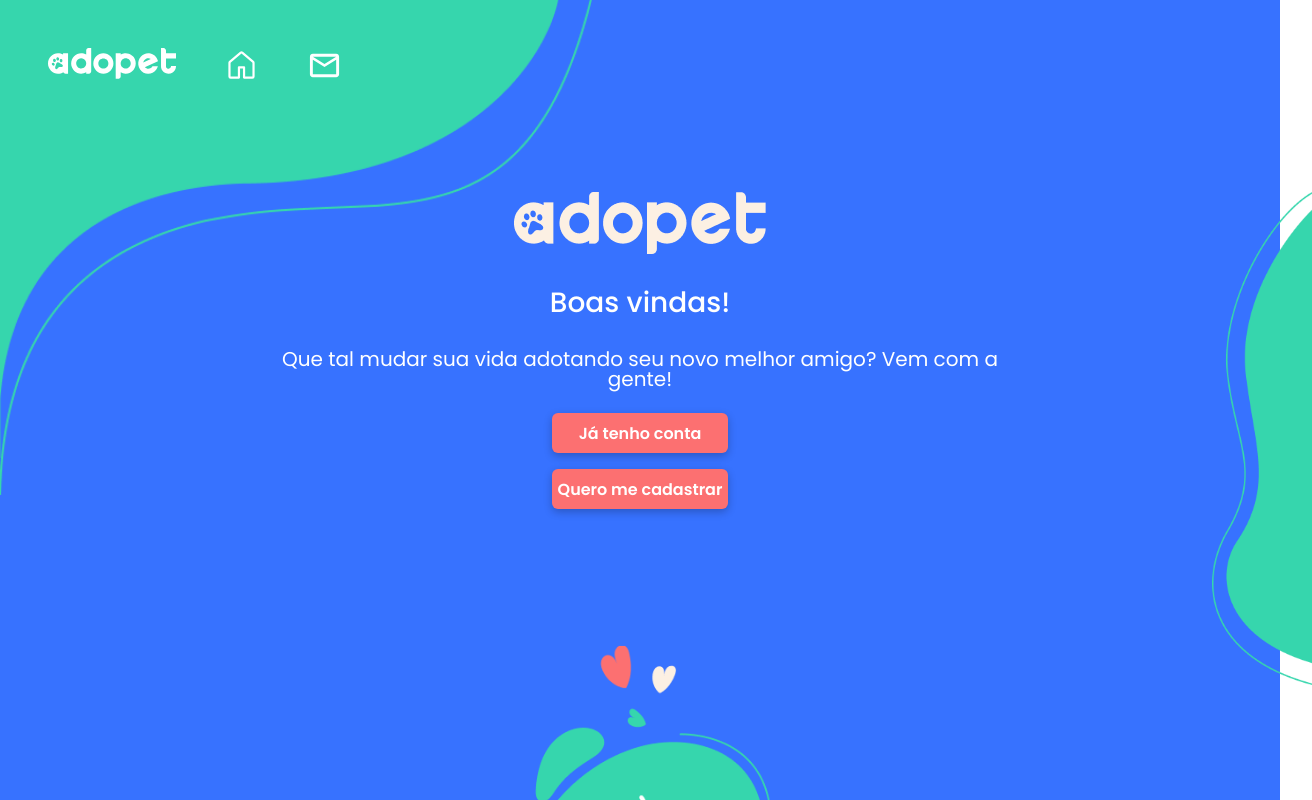
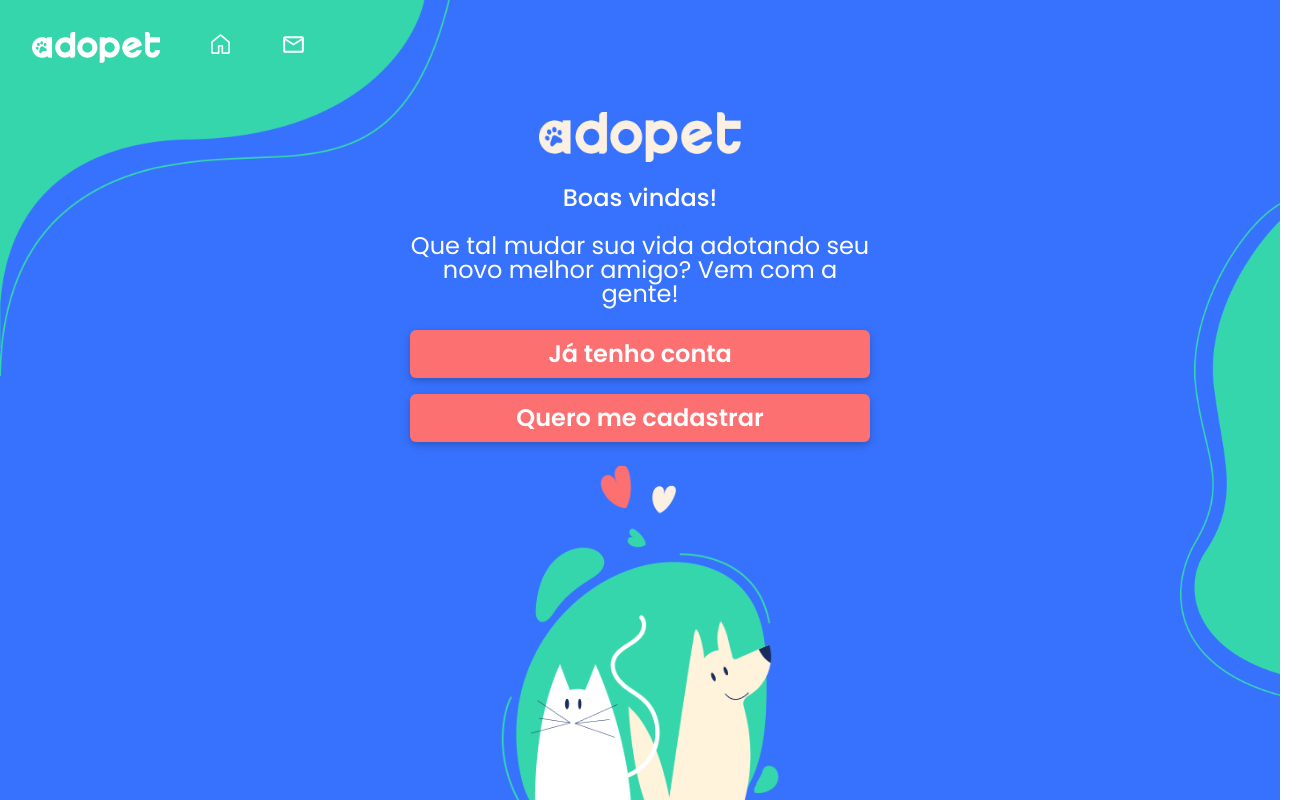
Before and after one commit to natcurti/adopet, a React (Vite) app: page / in a window 1280 px wide. Shown: the top 800 px of the page, 1312 px wide, since content can reach past the window. Built offline with nearby package versions, Linux system fonts and the light colour scheme.

Commit message:
Adjust media queries on home page

```diff
--- a/src/_variables.scss
+++ b/src/_variables.scss
@@ -2,6 +2,7 @@ $font: "Poppins", sans-serif;
 $blue: #3772ff;
 $green: #36d6ad;
 $coral: #fc7071;
+$coral-hover: #ff9d9e;
 $dark-gray: #737380;
 $light-gray: #bcbcbc;
 $bg-gray: #f6f6f6;
--- a/src/components/Button/Button.module.scss
+++ b/src/components/Button/Button.module.scss
@@ -14,5 +14,13 @@
 }
 
 .btn:hover {
-  opacity: 0.8;
+  background-color: $coral-hover;
+  cursor: pointer;
 }
+
+@media (min-width: 768px) {
+  .btn {
+    height: 3rem;
+    font-size: 1.5rem;
+  }
+}
--- a/src/components/Header/Header.module.scss
+++ b/src/components/Header/Header.module.scss
@@ -1,6 +1,6 @@
 .header {
   position: relative;
-  width: 100%;
+  width: 80%;
 
   img {
     position: absolute;
@@ -12,7 +12,7 @@
 }
 
 .container-icons {
-  padding: 3rem;
+  padding: 2rem;
   display: flex;
   gap: 3rem;
   position: absolute;
@@ -26,7 +26,7 @@
 @media (min-width: 600px) {
   .header {
     img {
-      width: 592px;
+      width: 450px;
     }
   }
 }
--- a/src/components/Header/index.tsx
+++ b/src/components/Header/index.tsx
@@ -6,7 +6,7 @@ import styles from "./Header.module.scss";
 
 const Header = () => {
   const iconProps = {
-    size: "35",
+    size: "25",
     color: "#FFF",
   };
 
--- a/src/components/Text/Text.module.scss
+++ b/src/components/Text/Text.module.scss
@@ -1,4 +1,17 @@
 .text {
   text-align: center;
   margin-bottom: 1.5rem;
+  font-size: 1rem;
 }
+
+@media (min-width: 480px) {
+  .text {
+    font-size: 1.25rem;
+  }
+}
+
+@media (min-width: 768px) {
+  .text {
+    font-size: 1.5rem;
+  }
+}
--- a/src/components/Text/index.tsx
+++ b/src/components/Text/index.tsx
@@ -1,15 +1,13 @@
 import styles from "./Text.module.scss";
 
 interface IText {
-  size: string;
   color: string;
   children: React.ReactNode;
 }
 
-const Text = ({ size, color, children }: IText) => {
+const Text = ({ color, children }: IText) => {
   const textSyle = {
     color: color,
-    fontSize: size,
   };
 
   return (
--- a/src/index.scss
+++ b/src/index.scss
@@ -4,3 +4,18 @@
 body {
   font-family: $font;
 }
+
+/* Custom Scroll */
+
+::-webkit-scrollbar {
+  width: 10px;
+}
+
+::-webkit-scrollbar-thumb {
+  background: $cream;
+  border-radius: 10px;
+}
+
+::-webkit-scrollbar-track {
+  background: $light-gray;
+}
--- a/src/pages/Home/Home.module.scss
+++ b/src/pages/Home/Home.module.scss
@@ -3,39 +3,45 @@
 
 .home {
   width: 100%;
-  height: 750px;
-  min-height: 100vh;
+  height: 700px;
   background-color: $blue;
-  padding-top: 12rem;
+  padding-top: 10rem;
   position: relative;
 }
 
 .shape {
   position: absolute;
-  right: -2rem;
-  width: 100px;
+  top: 25%;
+  right: 0;
+  width: 70px;
 }
 
 .container-main {
   @include flexColumnCenter;
+
   margin: 0 auto;
   width: 60%;
 
   h1 {
-    margin-bottom: 2rem;
+    @include flexColumnCenter;
+    margin-bottom: 1.5rem;
+    img {
+      width: 80%;
+    }
   }
 
   h2 {
     color: $white;
     font-weight: 500;
-    font-size: 1.75rem;
-    margin-bottom: 2rem;
+    font-size: 1.25rem;
+    margin-bottom: 1.5rem;
   }
 }
 
 .container-buttons {
   @include flexColumnCenter;
   gap: 1rem;
+  width: 100%;
 }
 
 .illustration {
@@ -43,3 +49,29 @@
   width: 280px;
   bottom: -2rem;
 }
+
+@media (min-width: 480px) {
+  .home {
+    padding-top: 12rem;
+  }
+  .shape {
+    width: 100px;
+  }
+  .container-main {
+    h2 {
+      font-size: 1.5rem;
+    }
+  }
+}
+
+@media (min-width: 768px) {
+  .container-main {
+    width: 460px;
+  }
+}
+
+@media (min-width: 1100px) {
+  .home {
+    padding-top: 7rem;
+  }
+}
--- a/src/pages/Home/index.tsx
+++ b/src/pages/Home/index.tsx
@@ -18,7 +18,7 @@ const Home = () => {
           <img src={logo} alt="Logo simples escrito Adopet na cor branca." />
         </h1>
         <h2>Boas vindas!</h2>
-        <Text size="1.25rem" color="#FFF">
+        <Text color="#FFF">
           Que tal mudar sua vida adotando seu novo melhor amigo? Vem com a
           gente!
         </Text>
```
